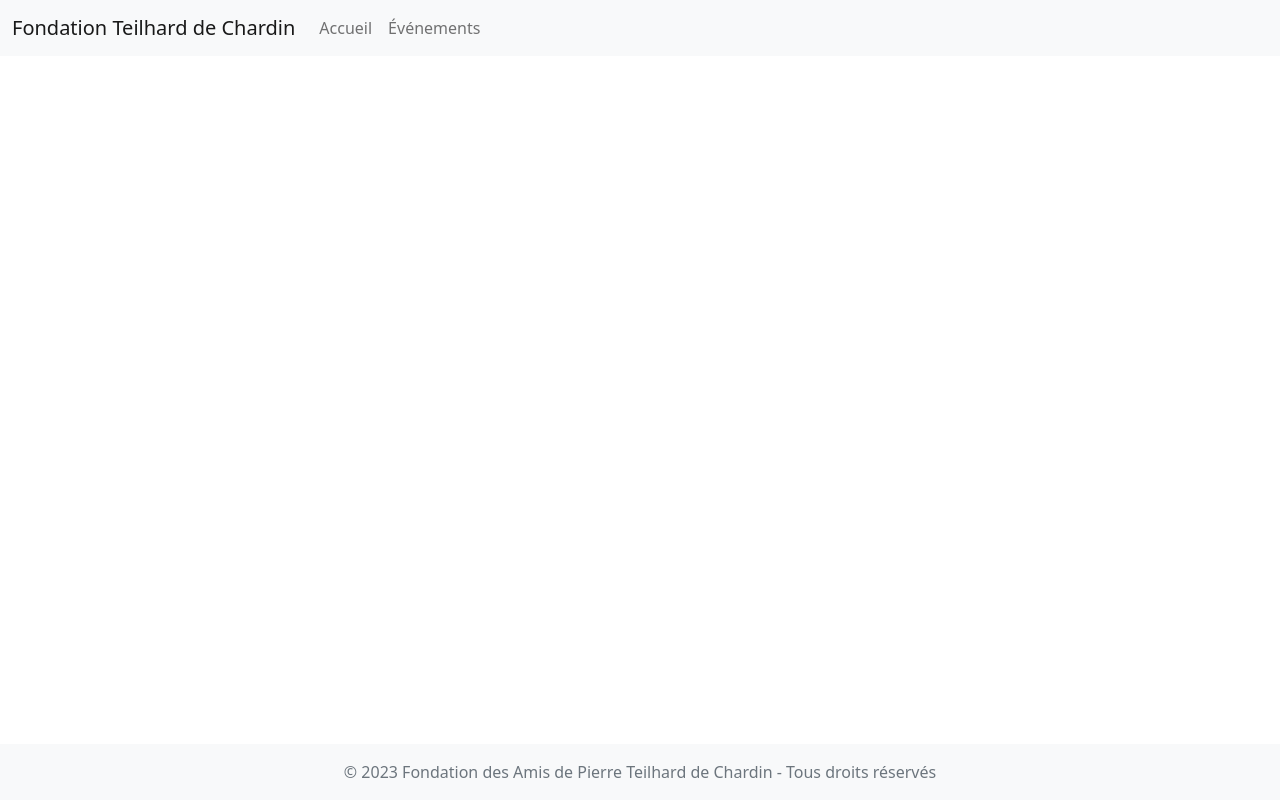
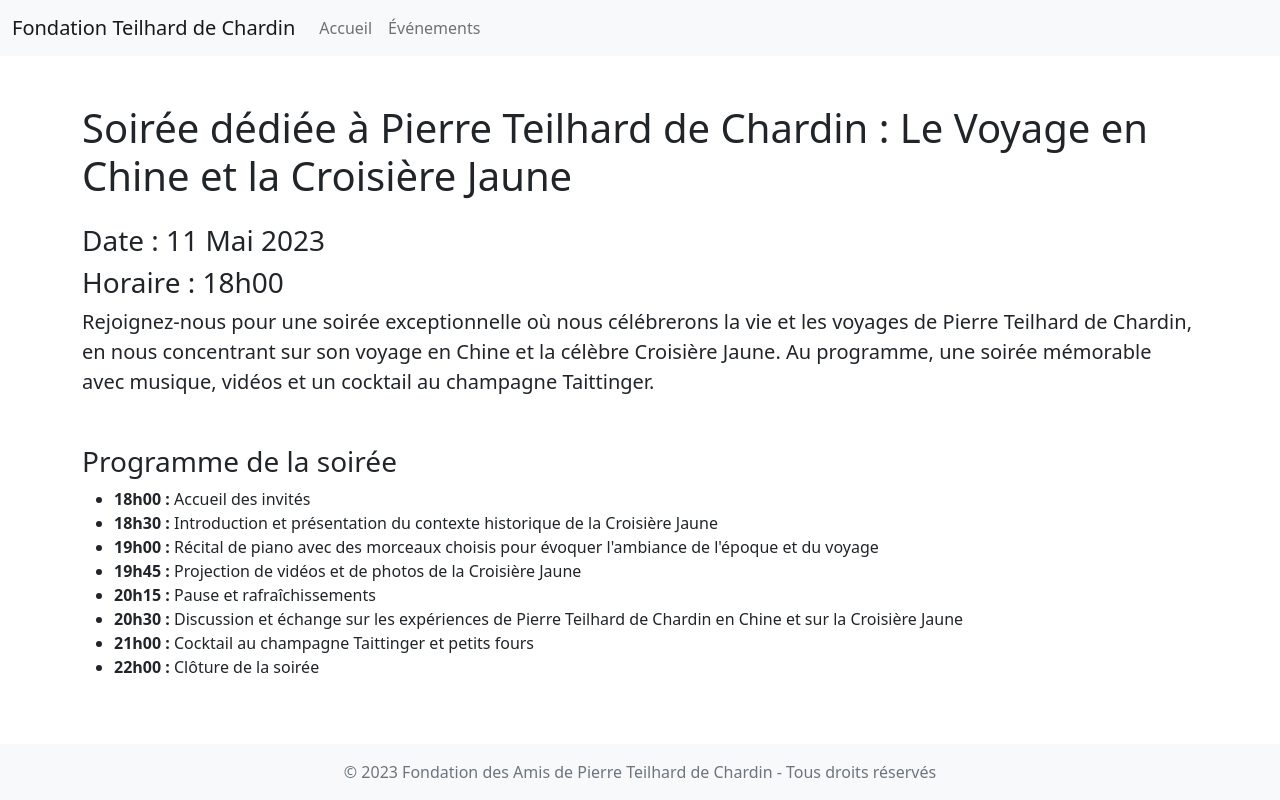
Before and after one commit to louispaulet/mr_t_project, a plain HTML site: page events.html in a window 1280 px wide. Drawn offline with nearby package versions, Linux system fonts and the light colour scheme.

Commit message:
add initial text

```diff
--- a/events.html
+++ b/events.html
@@ -30,9 +30,27 @@
 
   </nav>
   <!-- Contenu de la page -->
-  <main>
-    <!-- Insérer ici le contenu de la page dédiée à l'événement sur la vie de Pierre Teilhard de Chardin (soirée piano et petits fours pour se remémorer son voyage en Chine) -->
-  </main>
+  <!-- Contenu de la page -->
+    <main class="container mt-5">
+      <h1 class="mb-4">Soirée dédiée à Pierre Teilhard de Chardin : Le Voyage en Chine et la Croisière Jaune</h1>
+      <h3>Date : 11 Mai 2023</h3>
+      <h3>Horaire : 18h00</h3>
+
+      <p class="lead">Rejoignez-nous pour une soirée exceptionnelle où nous célébrerons la vie et les voyages de Pierre Teilhard de Chardin, en nous concentrant sur son voyage en Chine et la célèbre Croisière Jaune. Au programme, une soirée mémorable avec musique, vidéos et un cocktail au champagne Taittinger.</p>
+
+      <h3 class="mt-5">Programme de la soirée</h3>
+      <ul>
+        <li><strong>18h00 :</strong> Accueil des invités</li>
+        <li><strong>18h30 :</strong> Introduction et présentation du contexte historique de la Croisière Jaune</li>
+        <li><strong>19h00 :</strong> Récital de piano avec des morceaux choisis pour évoquer l'ambiance de l'époque et du voyage</li>
+        <li><strong>19h45 :</strong> Projection de vidéos et de photos de la Croisière Jaune</li>
+        <li><strong>20h15 :</strong> Pause et rafraîchissements</li>
+        <li><strong>20h30 :</strong> Discussion et échange sur les expériences de Pierre Teilhard de Chardin en Chine et sur la Croisière Jaune</li>
+        <li><strong>21h00 :</strong> Cocktail au champagne Taittinger et petits fours</li>
+        <li><strong>22h00 :</strong> Clôture de la soirée</li>
+      </ul>
+    </main>
+
   <!-- Footer -->
   <footer class="footer mt-auto py-3 bg-light">
     <div class="container">
```
Also changed, not shown: index.html (+21 -3 lines).
